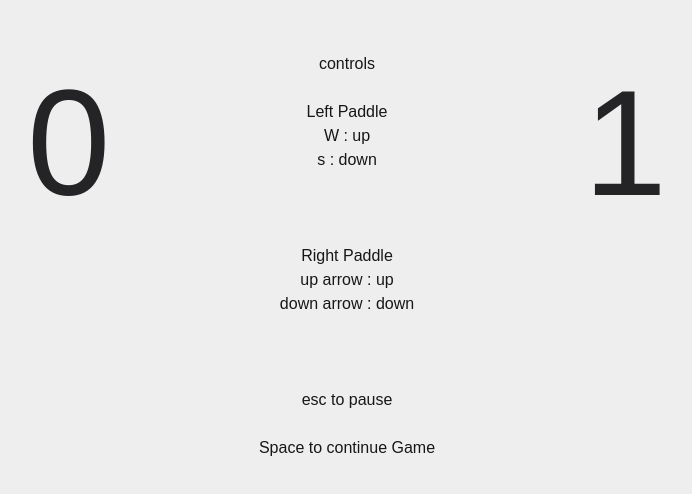
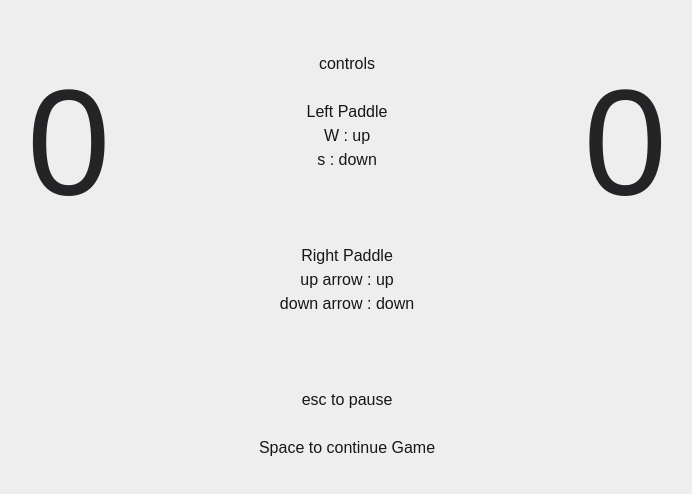
Before and after one commit to Sachin716/PingPong, a Next.js app: page /Game/Ai in a window 1280 px wide. Shown: the part 144-638 px from the top of the page, without its empty margins (293-985 px from the left). Built offline with nearby package versions, Linux system fonts and the light colour scheme.

Commit message:
Update page.jsx

```diff
--- a/app/Game/Ai/page.jsx
+++ b/app/Game/Ai/page.jsx
@@ -36,8 +36,8 @@ const Localgame = () => {
   })
   const [lScore, setLScore] = useState(0);
   const lRef = useRef(0)
-  const [rScore, setRScore] = useState(0);
-  const rRef = useRef(0)
+  const [rScore, setRScore] = useState(-1);
+  const rRef = useRef(-1)
 
 
   useEffect(()=>{
```
